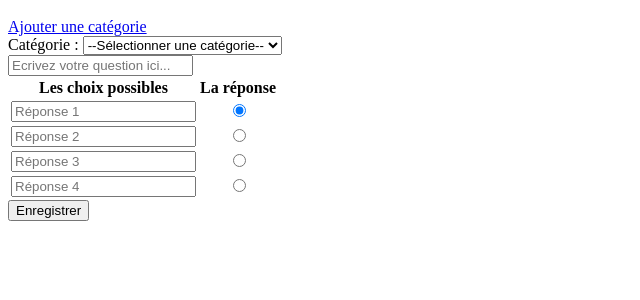
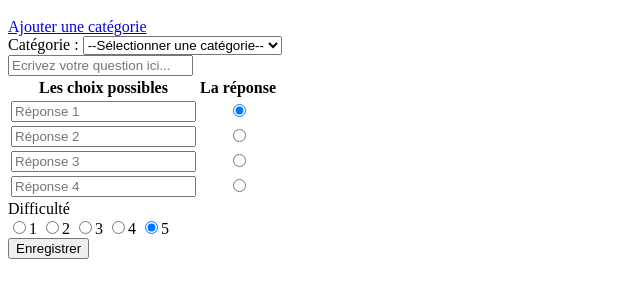
Before and after one commit to Benjamin383/TP-QUIZ, a PHP site: page /question/question_form_add.php in a window 1280 px wide. Shown: the part 160-460 px from the top of the page, without its empty margins (0-640 px from the left). Run offline with PHP 8.4, Linux system fonts and the light colour scheme; data that the repository does not hold is empty.

Commit message:
Ajout difficulté dans les questions + Début d'affichage de la liste de toutes les questions

```diff
--- a/src/question/question_add.php
+++ b/src/question/question_add.php
@@ -9,13 +9,14 @@ if($_SERVER["REQUEST_METHOD"] === 'POST'){
     $reponse_trois = $_POST['reponse_trois'];
     $reponse_quatre = $_POST['reponse_quatre'];
     $correctAnswer = $_POST['correctAnswer'];
+    $difficulte = $_POST['difficulte'];
 
     $options = "[\"$reponse_une\",\"$reponse_deux\",\"$reponse_trois\",\"$reponse_quatre\"]";
     //$sql = "INSERT INTO users (username, email, password) VALUES('$username', '$email', '$password')";
-    $sql = "INSERT INTO question (question, options, correctAnswer) VALUES(?, ?, ?)";
+    $sql = "INSERT INTO question (question, options, correctAnswer, difficulte, id_categorie) VALUES(?, ?, ?, ?, ?)";
     $stmt = $conn->prepare($sql);
     if($stmt){
-        $stmt->bind_param("ssi", $question, $options, $correctAnswer);
+        $stmt->bind_param("ssiii", $question, $options, $correctAnswer, $difficulte, $id_categorie);
             //if($conn->query($sql) === true){
         if($stmt->execute()){
             // echo "Nouvel utilisateur créé avec succès.";
--- a/src/question/question_form_add.php
+++ b/src/question/question_form_add.php
@@ -51,6 +51,12 @@ $result = $conn->query($sql);
             </tr>
         </tbody>
     </table>
+    Difficulté<br>
+    <input type="radio" id="difficulte_un" name="difficulte" value="1" checked /><label for="difficulte_un">1</label>
+    <input type="radio" id="difficulte_deux" name="difficulte" value="2" checked /><label for="difficulte_deux">2</label>
+    <input type="radio" id="difficulte_trois" name="difficulte" value="3" checked /><label for="difficulte_trois">3</label>
+    <input type="radio" id="difficulte_quatre" name="difficulte" value="4" checked /><label for="difficulte_quatre">4</label>
+    <input type="radio" id="difficulte_cinq" name="difficulte" value="5" checked /><label for="difficulte_cinq">5</label><br>
     <input type="submit" value="Enregistrer" />
 </form>
 <?php
```
Also changed, not shown: src/question/question_list.php (added, +15 -0 lines).
